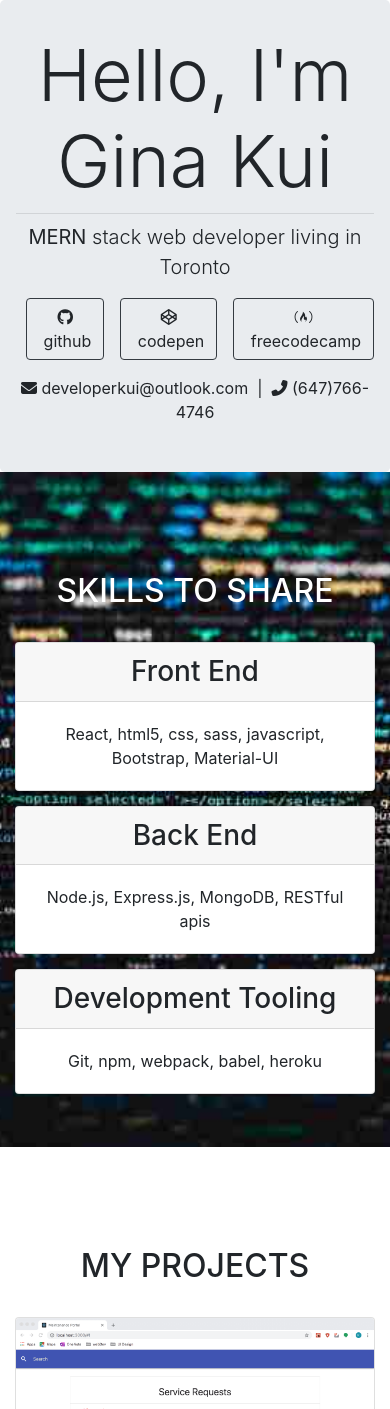
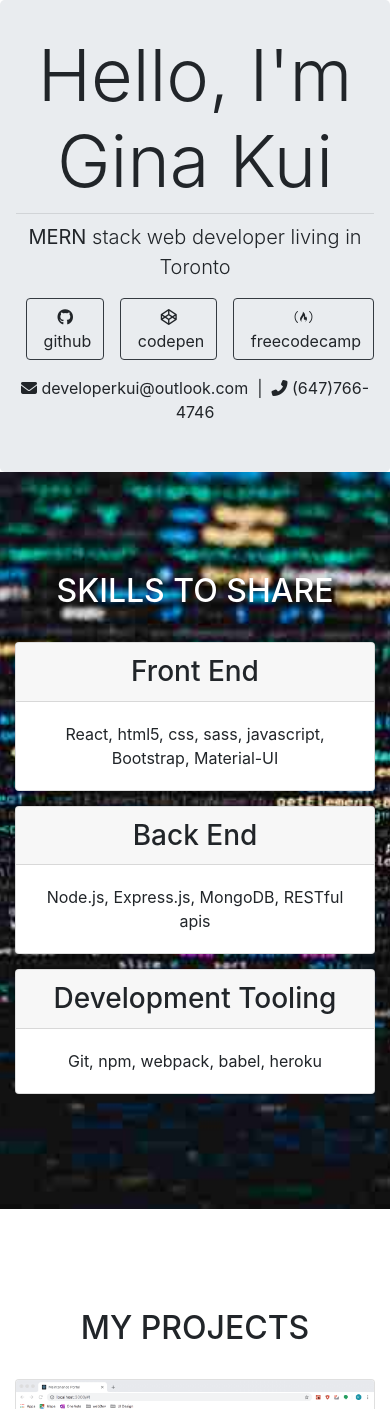
Before and after one commit to GinaKui/portfolio-app, a React (Create React App) app: page / in a window 390 px wide. Shown: the top 1409 px of the page. Built offline with nearby package versions, Linux system fonts and the light colour scheme.

Commit message:
adjust skill page background height to be responsive at mobile size

```diff
--- a/src/pages/SkillPage.css
+++ b/src/pages/SkillPage.css
@@ -15,7 +15,7 @@
   background-image: url("../img/markus-spiske-qjnAnF0jIGk-unsplash__compressed.jpg");
 
   /* Set a specific height */
-  height: 80vh;
+  min-height: 80vh;
 
   /* Create the parallax scrolling effect */
   background-attachment: fixed;
```
Also changed, not shown: 1 other file (tests, documents, lock files or other folders).
